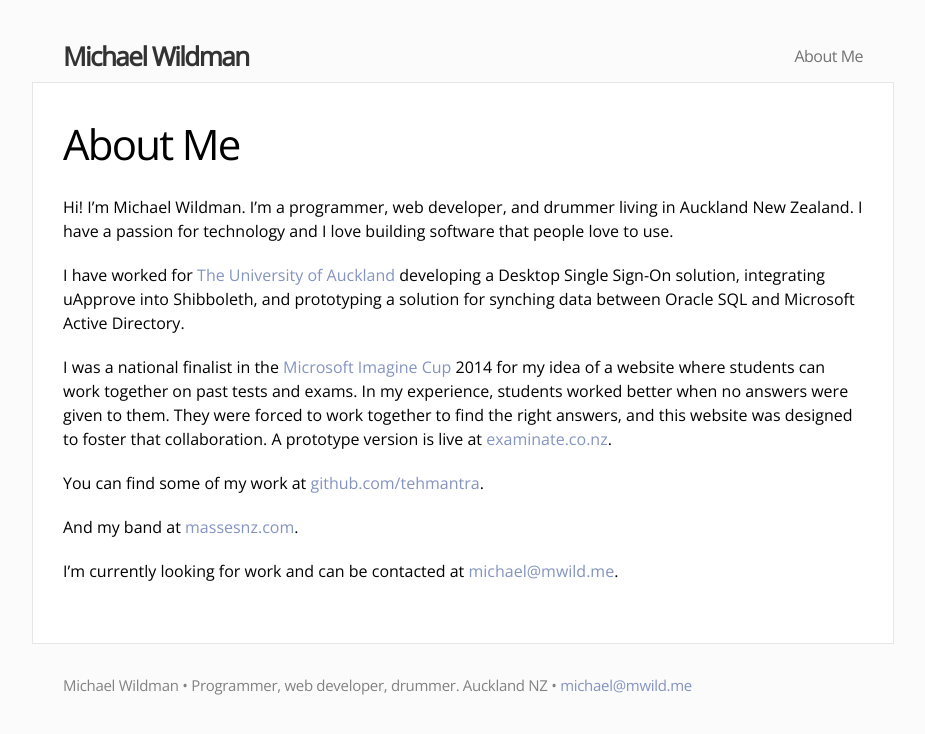
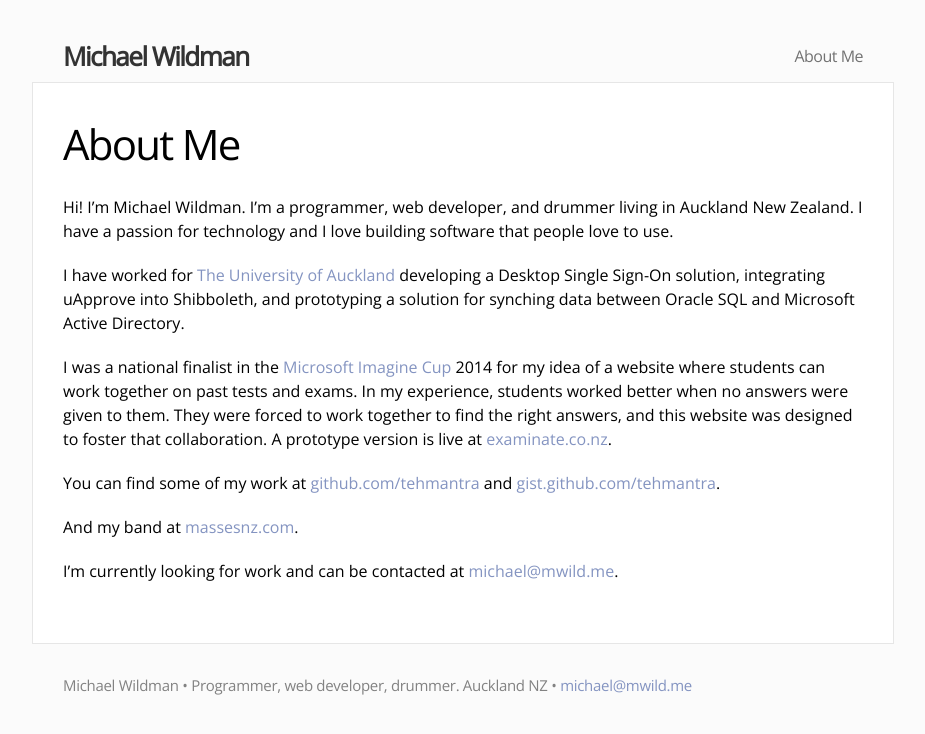
Before and after one commit to m-wild/mwild.me_archive, a Jekyll site: the page built from about.md, in a window 1280 px wide. Shown: the top 734 px of the page, without its empty margins (177-1102 px from the left). Built offline with Jekyll 4.4.1, drawn with Linux system fonts in a browser that asks for light colours.

Commit message:
added gist link

```diff
--- a/about.md
+++ b/about.md
@@ -10,7 +10,7 @@ I have worked for [The University of Auckland](http://auckland.ac.nz/) developin
 
 I was a national finalist in the [Microsoft Imagine Cup](https://www.imaginecup.com/) 2014 for my idea of a website where students can work together on past tests and exams. In my experience, students worked better when no answers were given to them. They were forced to work together to find the right answers, and this website was designed to foster that collaboration. A prototype version is live at [examinate.co.nz](http://examinate.co.nz/).
 
-You can find some of my work at [github.com/tehmantra](http://github.com/tehmantra/).
+You can find some of my work at [github.com/tehmantra](http://github.com/tehmantra) and [gist.github.com/tehmantra](https://gist.github.com/tehmantra).
 
 And my band at [massesnz.com](http://massesnz.com/).
 
```
